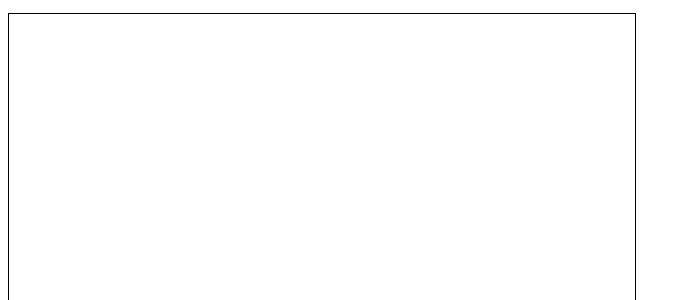
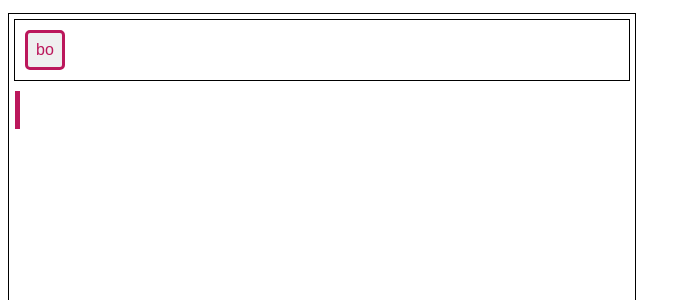
Before and after one commit to heruka-urgyen/architext, a React (Vite) app in the folder frontend/: page / in a window 1280 px wide. Shown: the top 300 px of the page, without its empty margins (0-691 px from the left). Built offline with nearby package versions, Linux system fonts and the light colour scheme.

Commit message:
add preliminary implementation of language blocks

```diff
--- a/frontend/src/app/App.jsx
+++ b/frontend/src/app/App.jsx
@@ -2,12 +2,13 @@ import {Suspense} from "react"
 import {RecoilRoot} from "recoil"
 
 import {Editor} from "../editor"
+import {blockLanguages} from "../editor/constants"
 import {Glossary} from "../glossary"
 
 const editorConfig = {
-  tags: [
-    {tag: "bo", color: "#800000"},
-    {tag: "en", color: "#0000ff"},
+  blockConfig: [
+    {language: blockLanguages.bo, style: {color: "#bb175b"}},
+    {language: blockLanguages.en, style: {color: "#4a4e69"}},
   ],
 }
 
@@ -15,7 +16,7 @@ function App() {
   return (
     <div className="app">
       <RecoilRoot>
-        <Editor {...editorConfig} />
+        <Editor editorConfig={editorConfig} />
         <Suspense fallback={<div>loading</div>}>
           <Glossary />
         </Suspense>
--- a/frontend/src/editor/Editor.jsx
+++ b/frontend/src/editor/Editor.jsx
@@ -5,12 +5,36 @@ import {
 import {useRecoilCallback} from "recoil"
 import {List} from "immutable"
 
-import {handleChange, addBlock} from "./editing"
-import {getSelectedBlock} from "./editor-utils"
+import {LanguageBlock} from "./LanguageBlock"
+import {Toolbar} from "./Toolbar"
+import {handleChange, handlePastedText, handleKeyCommand} from "./editing"
 import {blockLanguages} from "./constants"
 import {keybindings} from "./keybindings"
 
-function ArchitextEditor() {
+const renderBlock = blockConfig => block => {
+  const {language} = block.getData()
+
+  if (language != null) {
+    return {
+      component: LanguageBlock,
+      props: blockConfig.find(x => x.language === language),
+    }
+  }
+
+  return null
+}
+
+const styleBlock = blockLanguages => block => {
+  const {language} = block.getData()
+
+  if (blockLanguages[language] != null) {
+    return `block block__${language}`
+  }
+
+  return "block"
+}
+
+function ArchitextEditor({editorConfig}) {
   const editor = React.useRef(null)
   const [editorState, setEditorState] = useState(
     EditorState.createWithContent(
@@ -31,43 +55,10 @@ function ArchitextEditor() {
     ({set}) => handleChange(setEditorState, set),
     [editorState],
   )
-  const handleWrapperInteration = useCallback(_ => editor.current.focus(), [])
-
-  const handleKeyCommand = command => {
-    const addBlock1 = addBlock({editorState, setEditorState})
-
-    if (command === "add-language-block") {
-      const selectedBlock = getSelectedBlock(editorState)
-      const {language} = selectedBlock.getData()
-
-      if (language === blockLanguages.bo) {
-        addBlock1({language: blockLanguages.en})
-      }
-
-      if (language === blockLanguages.en) {
-        addBlock1({language: blockLanguages.bo})
-      }
-
-      return "handled"
-    }
-
-    if (command === "add-block") {
-      const selectedBlock = getSelectedBlock(editorState)
-      const {language} = selectedBlock.getData()
-
-      if (language === blockLanguages.bo) {
-        addBlock1({language: blockLanguages.bo})
-      }
-
-      if (language === blockLanguages.en) {
-        addBlock1({language: blockLanguages.en})
-      }
-
-      return "handled"
-    }
-
-    return "not-handled"
-  }
+  const handleWrapperInteration = useCallback(
+    _ => setTimeout(_ => editor.current.focus(), 0),
+    [],
+  )
 
   return (
     <div
@@ -77,11 +68,19 @@ function ArchitextEditor() {
       onKeyDown={handleWrapperInteration}
       onClick={handleWrapperInteration}
     >
+      <Toolbar
+        editorConfig={editorConfig}
+        editorState={editorState}
+        setEditorState={setEditorState}
+      />
       <Editor
         ref={editor}
+        blockStyleFn={styleBlock(blockLanguages)}
+        blockRendererFn={renderBlock(editorConfig.blockConfig)}
         editorState={editorState}
         onChange={onChange}
-        handleKeyCommand={handleKeyCommand}
+        handlePastedText={handlePastedText(setEditorState)}
+        handleKeyCommand={handleKeyCommand({editorState, setEditorState})}
         keyBindingFn={keybindings}
         placeholder=""
       />
--- /dev/null
+++ b/frontend/src/editor/LanguageBlock.jsx
@@ -0,0 +1,17 @@
+import {EditorBlock} from "draft-js"
+
+const LanguageBlock = props => {
+  const {blockProps} = props
+  const {className, style} = blockProps
+
+  return (
+    <div
+      className={className}
+      style={{borderLeft: `5px solid ${style.color}`, padding: "10px"}}
+    >
+      <EditorBlock {...props} />
+    </div>
+  )
+}
+
+export {LanguageBlock}
--- /dev/null
+++ b/frontend/src/editor/Toolbar.jsx
@@ -0,0 +1,37 @@
+import {useMemo} from "react"
+import {changeBlockLanguage} from "./editing"
+import {getSelectedBlock} from "./editor-utils"
+
+const Toolbar = ({editorConfig, editorState, setEditorState}) => {
+  const selectedBlockLanguage = getSelectedBlock(editorState).getData().language
+  const languageConfig = useMemo(
+    () =>
+      editorConfig.blockConfig.find(
+        x => x.language === selectedBlockLanguage,
+      ) || editorConfig.blockConfig[0],
+    [editorConfig.blockConfig, selectedBlockLanguage],
+  )
+
+  return (
+    <div className="editor-toolbar">
+      <button
+        className="editor-toolbar__button"
+        style={{
+          color: languageConfig.style.color,
+          borderColor: languageConfig.style.color,
+        }}
+        onClick={_ =>
+          changeBlockLanguage({
+            selectedBlockLanguage,
+            editorState,
+            setEditorState,
+          })
+        }
+      >
+        {selectedBlockLanguage}
+      </button>
+    </div>
+  )
+}
+
+export {Toolbar}
--- a/frontend/src/editor/editing.js
+++ b/frontend/src/editor/editing.js
@@ -1,14 +1,24 @@
-import {ContentBlock, EditorState, genKey} from "draft-js"
-import {getSelectedBlock, getBlockMap, getLineUnderCursor} from "./editor-utils"
+import {
+  ContentBlock, EditorState, genKey, CharacterMetadata,
+} from "draft-js"
+
+import {List} from "immutable"
+import {
+  getSelectedBlock,
+  getBlockMap,
+  getLineUnderCursor,
+  getFocusKey,
+} from "./editor-utils"
+import {blockLanguages} from "./constants"
 
 import {withLineUnderCursor} from "../states/glossary"
 
-const handleChange = (setEditorState, setRecoilState) => editorState => {
+export const handleChange = (setEditorState, setRecoilState) => editorState => {
   setEditorState(editorState)
   setRecoilState(withLineUnderCursor, getLineUnderCursor(editorState))
 }
 
-const addBlock = states => data => {
+export const addBlock = states => data => {
   const {editorState, setEditorState} = states
 
   const selection = editorState.getSelection()
@@ -60,4 +70,84 @@ const addBlock = states => data => {
   )
 }
 
-export {handleChange, addBlock}
+export const handlePastedText = setEditorState => (text, _, editorState) => {
+  const selection = editorState.getSelection()
+  const blockMap = getBlockMap(editorState)
+  const currentContent = editorState.getCurrentContent()
+  const updatedContent = currentContent.merge({
+    blockMap: blockMap
+      .setIn([getFocusKey(editorState), "text"], text)
+      .setIn(
+        [getFocusKey(editorState), "characterList"],
+        List(text.split("").map(_ => CharacterMetadata.create())),
+      ),
+    selectionBefore: selection,
+    selectionAfter: selection,
+  })
+
+  setEditorState(EditorState.push(editorState, updatedContent, "paste text"))
+
+  return true
+}
+
+export const handleKeyCommand = ({editorState, setEditorState}) =>
+  command => {
+    const setLanguageForBlock = ({caseBo, caseEn}) => {
+      const addBlock1 = addBlock({editorState, setEditorState})
+      const selectedBlock = getSelectedBlock(editorState)
+      const {language} = selectedBlock.getData()
+
+      if (language === blockLanguages.bo) {
+        addBlock1(caseBo)
+      }
+
+      if (language === blockLanguages.en) {
+        addBlock1(caseEn)
+      }
+    }
+
+    if (command === "add-language-block") {
+      setLanguageForBlock({
+        caseBo: {language: blockLanguages.en},
+        caseEn: {language: blockLanguages.bo},
+      })
+      return "handled"
+    }
+
+    if (command === "add-block") {
+      setLanguageForBlock({
+        caseBo: {language: blockLanguages.bo},
+        caseEn: {language: blockLanguages.en},
+      })
+      return "handled"
+    }
+
+    return "not-handled"
+  }
+
+export const changeBlockLanguage = ({
+  selectedBlockLanguage,
+  editorState,
+  setEditorState,
+}) => {
+  let language = "en"
+
+  if (selectedBlockLanguage === blockLanguages.en) {
+    language = "bo"
+  }
+
+  const selection = editorState.getSelection()
+  const blockMap = getBlockMap(editorState)
+  const currentContent = editorState.getCurrentContent()
+  const updatedContent = currentContent.merge({
+    blockMap: blockMap.setIn([getFocusKey(editorState), "data"], {
+      language,
+    }),
+    selectionBefore: selection,
+    selectionAfter: selection,
+  })
+
+  setEditorState(
+    EditorState.push(editorState, updatedContent, "change-block-language"),
+  )
+}
--- a/frontend/src/editor/editor-utils.js
+++ b/frontend/src/editor/editor-utils.js
@@ -1,14 +1,16 @@
-const getFocusKey = editorState => editorState.getSelection().getFocusKey()
+export const getFocusKey = editorState =>
+  editorState.getSelection().getFocusKey()
 
-const getFocusOffset = editorState =>
+export const getFocusOffset = editorState =>
   editorState.getSelection().getFocusOffset()
 
-const getBlockMap = editorState => editorState.getCurrentContent().getBlockMap()
+export const getBlockMap = editorState =>
+  editorState.getCurrentContent().getBlockMap()
 
-const getSelectedBlock = editorState =>
+export const getSelectedBlock = editorState =>
   getBlockMap(editorState).get(getFocusKey(editorState))
 
-const getTextInSelectedBlock = editorState =>
+export const getTextInSelectedBlock = editorState =>
   getSelectedBlock(editorState).getText()
 
 const findLine = (text, offset) => {
@@ -39,14 +41,5 @@ const findLine = (text, offset) => {
   return lines.res
 }
 
-const getLineUnderCursor = editorState =>
+export const getLineUnderCursor = editorState =>
   findLine(getTextInSelectedBlock(editorState), getFocusOffset(editorState))
-
-export {
-  getFocusKey,
-  getFocusOffset,
-  getBlockMap,
-  getSelectedBlock,
-  getTextInSelectedBlock,
-  getLineUnderCursor,
-}
--- a/frontend/src/editor/keybindings.js
+++ b/frontend/src/editor/keybindings.js
@@ -2,7 +2,7 @@ import {getDefaultKeyBinding, KeyBindingUtil} from "draft-js"
 
 const {hasCommandModifier} = KeyBindingUtil
 
-const keybindings = e => {
+export const keybindings = e => {
   if (e.keyCode === 13) {
     if (hasCommandModifier(e)) {
       return "add-language-block"
@@ -13,5 +13,3 @@ const keybindings = e => {
 
   return getDefaultKeyBinding(e)
 }
-
-export {keybindings}
--- a/frontend/src/editor/styles.css
+++ b/frontend/src/editor/styles.css
@@ -3,10 +3,26 @@
   padding: 5px;
   border: 1px solid black;
   width: 50%;
-  overflow-y: scroll;
+  overflow-y: auto;
 }
 
-.tag {
-  font-weight: bold;
-  font-family: monospace;
+.editor-toolbar {
+  padding: 10px;
+  margin-bottom: 10px;
+  border: 1px solid black;
 }
+
+.editor-toolbar__button {
+  padding: 4px;
+  border: 3px solid black;
+  border-radius: 5px;
+  width: 40px;
+  height: 40px;
+  cursor: pointer;
+  font-size: 16px;
+}
+
+.block__en + :not(.block__en),
+.block__bo + :not(.block__bo) {
+  margin-top: 4px;
+}
--- a/frontend/src/glossary/styles.css
+++ b/frontend/src/glossary/styles.css
@@ -1,6 +1,6 @@
 .glossary {
   width: 50%;
-  overflow-y: scroll;
+  overflow-y: auto;
 }
 
 .term:not(:last-child) {
```
